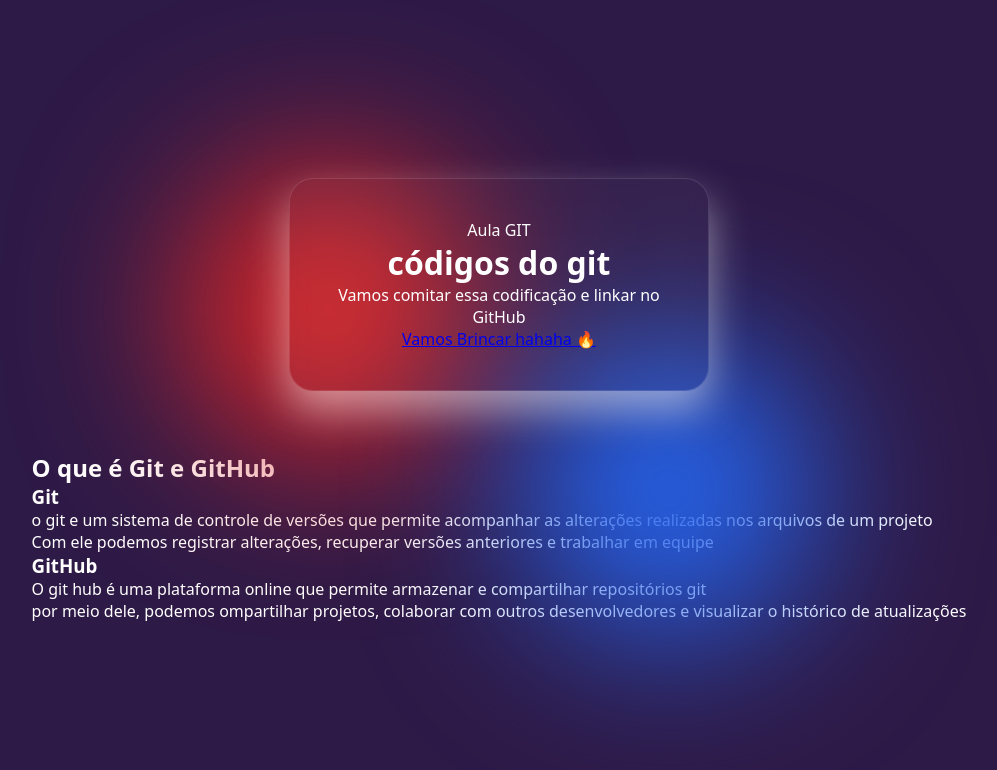
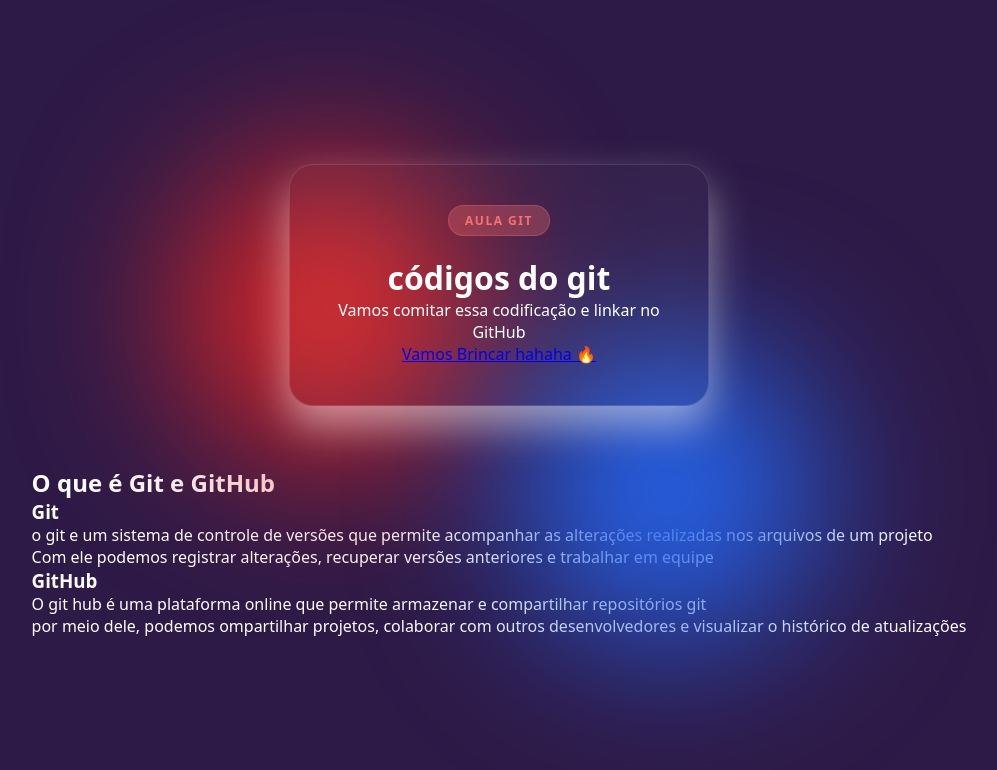
Before and after one commit to saragabrielli154-spec/atividade, a plain HTML site: page index.html in a window 1280 px wide. Shown: the whole page, without its empty margins (141-1138 px from the left). Drawn offline with Linux system fonts and the light colour scheme.

Commit message:
a parte do badge foi concluida

```diff
--- a/style.css
+++ b/style.css
@@ -66,3 +66,17 @@ body::after{
     transform: translateY(.5px);
     border-color: rgba(255, 255, 255, 0.25);
 }
+
+.badge{
+    display: inline-block;
+    background: rgba(248, 113, 113, 0.3);
+    color: #f87171;
+    border: 1px solid rgba(248, 113, 113, 0.3);
+    padding: 6px 16px;
+    border-radius: 100px;
+    font-size: 0.75rem;
+    font-weight: 700;
+    letter-spacing: 1.5px;
+    text-transform: uppercase;
+    margin-bottom: 20px;
+}
```
